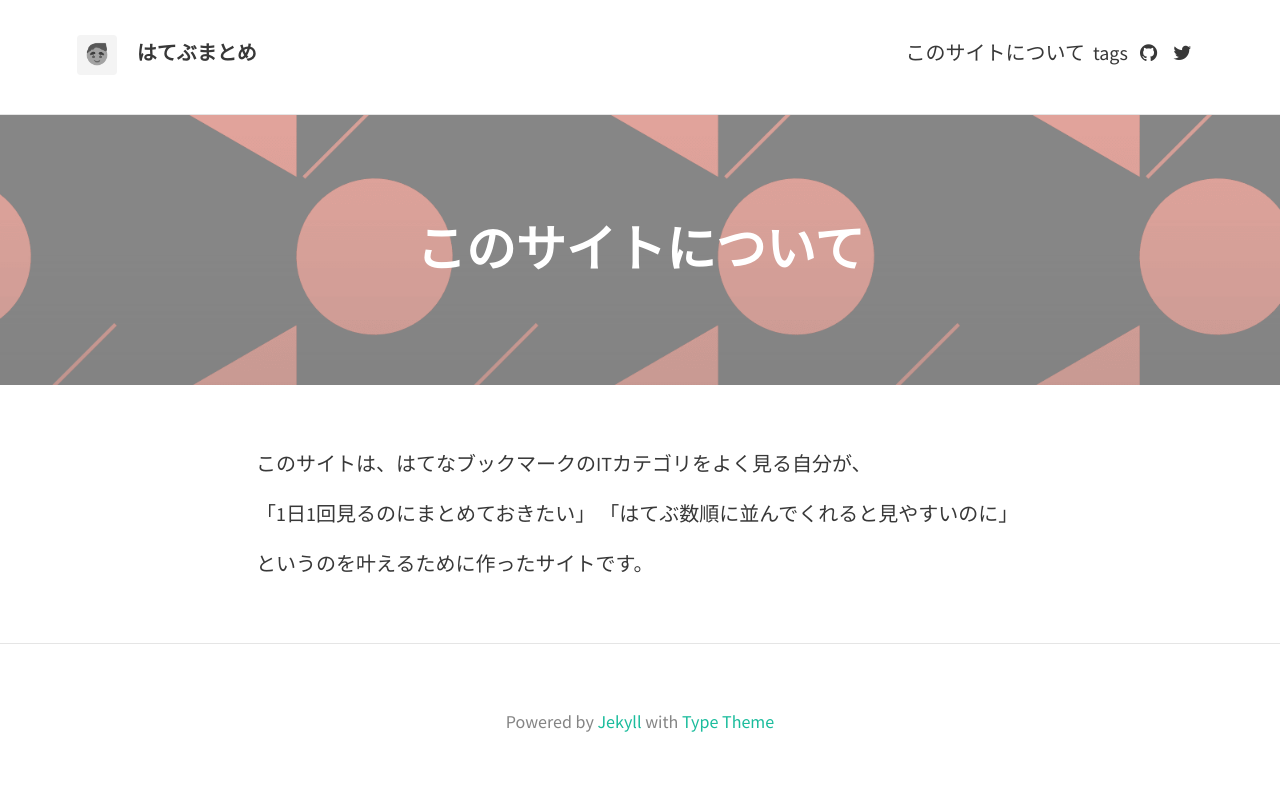
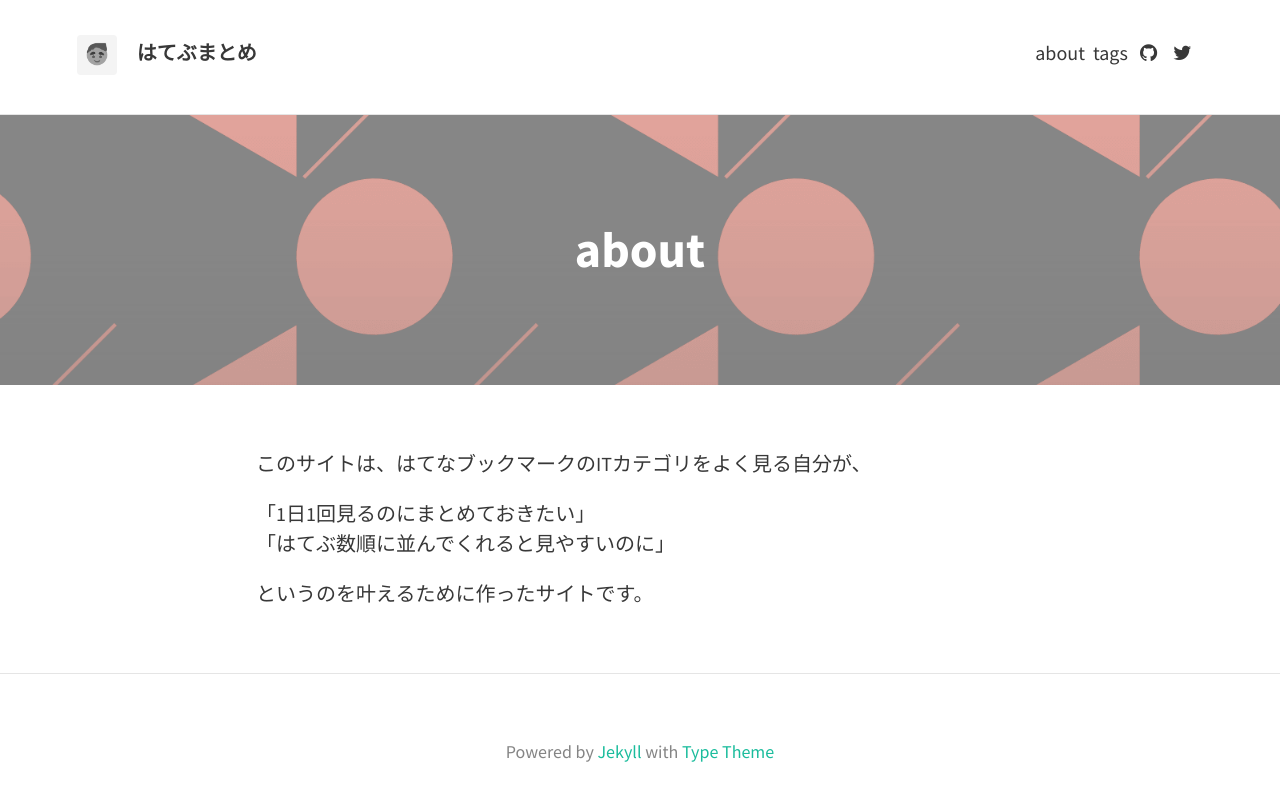
Before and after one commit to yatta47/hatena-matome-site, a Jekyll site: the page built from about.md, in a window 1280 px wide. Shown: the top 801 px of the page. Built offline with Jekyll 4.4.1, drawn with Linux system fonts in a browser that asks for light colours; nearby versions of some CDN libraries.

Commit message:
about.md updated

```diff
--- a/about.md
+++ b/about.md
@@ -1,6 +1,6 @@
 ---
 layout: page
-title: このサイトについて
+title: about
 permalink: /about/
 feature-img: "assets/img/sample_feature_img_2.png"
 ---
```
